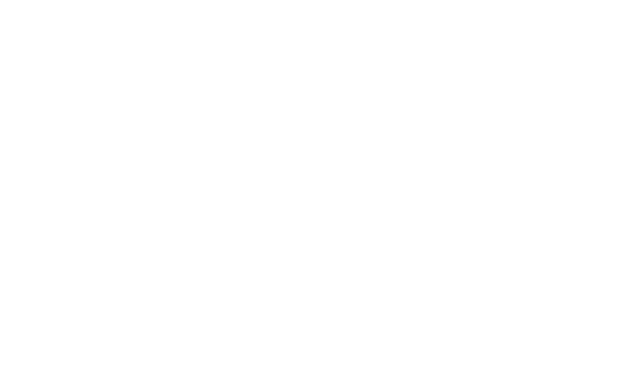
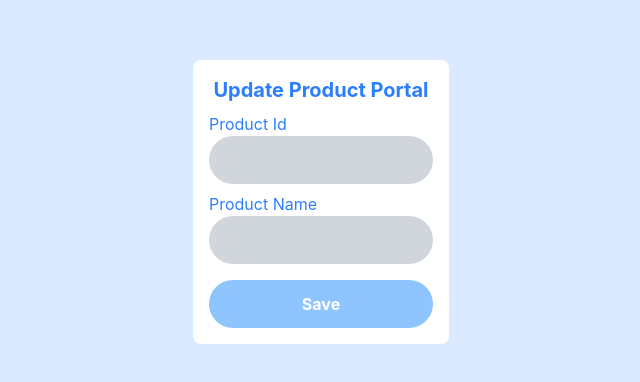
Before and after one commit to niyomugaboetiene/SHIRINYOTA-Company-Ltd, a React app in the folder frontend/: page /product/update/1 in a window 1280 px wide. Before the commit this address had no page. Shown: the part 198-580 px from the top of the page, without its empty margins (319-959 px from the left). Built offline with nearby package versions, Linux system fonts and the light colour scheme; no server answers; the HTML template or start-up script is replaced by a standard one.

Commit message:
first commit of Shirinyota company ltd

```diff
--- a/frontend/src/App.jsx
+++ b/frontend/src/App.jsx
@@ -11,6 +11,11 @@
 import StockOutList from "./components/stock_out/StockOutList"
 import AddStockOut from "./components/stock_out/AddStockOut"
 import UpdateStockOut from "./components/stock_out/UpdateStockOut"
+
+import ProductList from "./components/Products/ProductList";
+import AddProduct from "./components/Products/AddProduct"
+import UpdateProduct from "./components/Products/UpdateProduct"
+
 function App() {
 
   return (
@@ -27,6 +32,10 @@
           <Route path="/stockOut/add" element={<AddStockOut /> }/>
           <Route path="/stockOut/list" element={<StockOutList /> }/>
           <Route path="/stockOut/update/:_id" element={<UpdateStockOut />}/>
+
+          <Route path="/product/add" element={<AddProduct /> }/>
+          <Route path="/product/list" element={<ProductList /> }/>
+          <Route path="/product/update/:_id" element={<UpdateProduct />}/>
        </Routes>
     </BrowserRouter>
   )
--- a/frontend/src/components/Products/ProductList.jsx
+++ b/frontend/src/components/Products/ProductList.jsx
@@ -9,7 +9,7 @@
     const handleGetProduct = async () => {
         try {
            const res = await axios.get('http://localhost:3000/product/list');
-           setStockInReport(res.data.list);
+           setProduct(res.data.list);
         } catch (error) {
             console.error(error);
         }
@@ -46,7 +46,7 @@
                     </thead>
 
                     <tbody>
-                        {stockInReport?.map((product, index) => (
+                        {product?.map((product, index) => (
                             <tr key={index} className="bg-blue-100 text-gray-800">
                                 <td className="py-3 px-2 text-left">{product.Product_Id}</td>
                                 <td className="py-3 px-2 text-left">{product.Product_Name}</td>
--- a/frontend/src/components/Products/UpdateProduct.jsx
+++ b/frontend/src/components/Products/UpdateProduct.jsx
@@ -52,12 +52,14 @@
             <div className="mt-2">
                 <label htmlFor="" className="text-blue-500 block">Product Id</label>
                 <input type="text"
+                value={Product_Id}
                 className="bg-gray-300 w-full py-3 px-3 rounded-full text-white font-bold focus:outline-2 focus:outline-blue-200"
                 onChange={(e) => setProduct_Id(e.target.value)} />
             </div>
             <div className="mt-2">
                 <label htmlFor="" className="text-blue-500 block">Product Name</label>
                 <input type="text"
+                value={Product_Name}
                 className="bg-gray-300 w-full py-3 px-3 rounded-full text-white font-bold focus:outline-2 focus:outline-blue-200"
                 onChange={(e) => setProduct_Name(e.target.value)} />
             </div>
```
